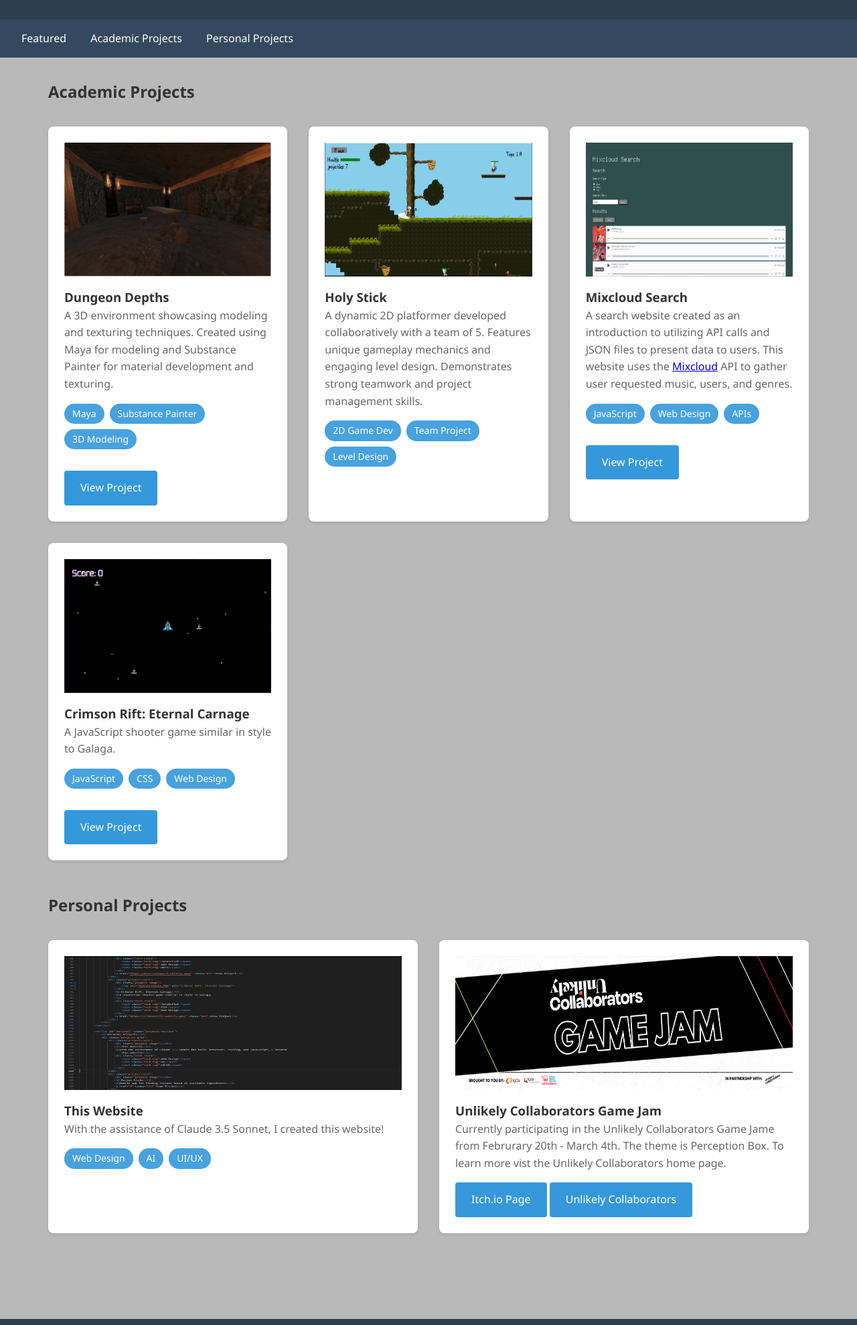
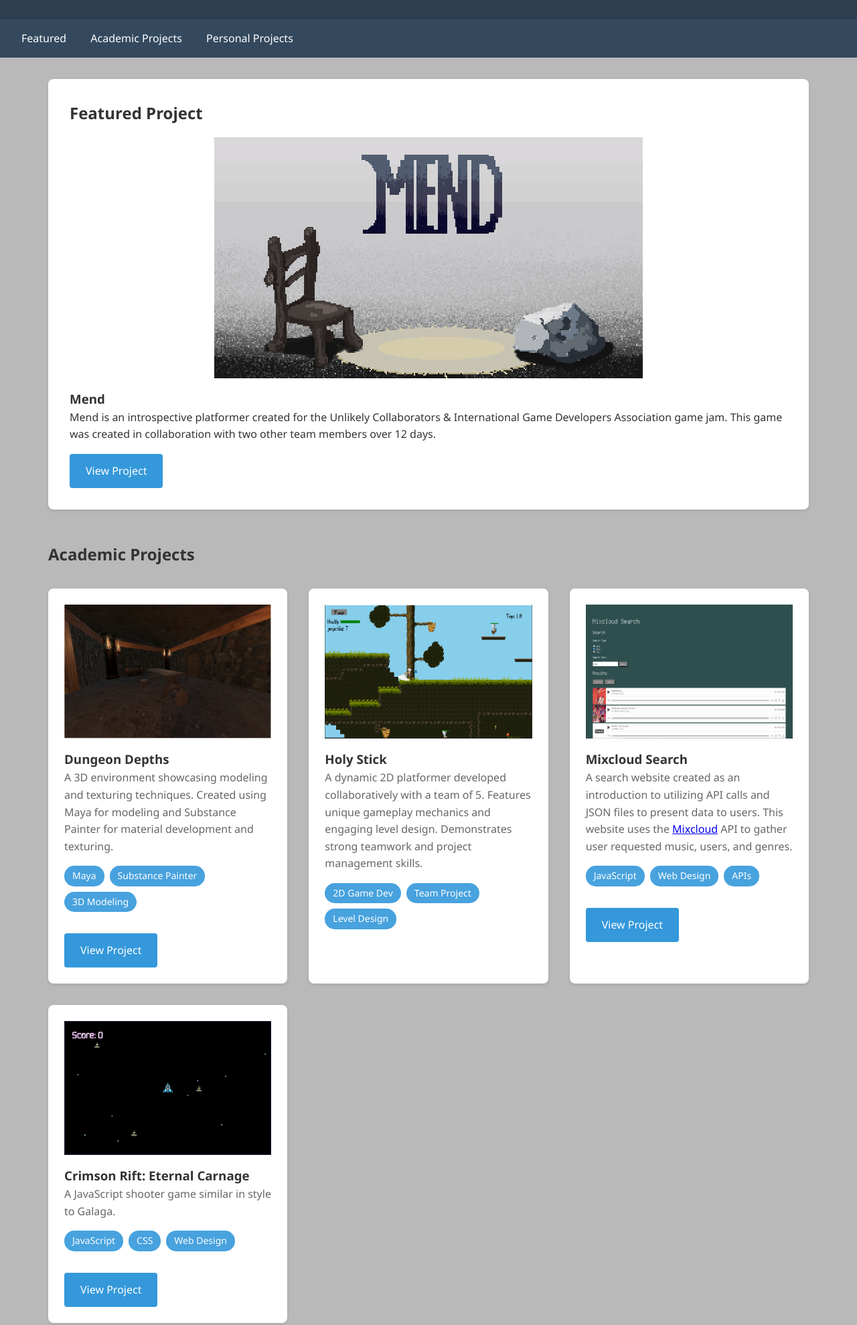
Before and after one commit to HackRaindrop/Portfolio-Website, a plain HTML site: page index.html in a window 1280 px wide. Shown: the part 181-2160 px from the top of the page at 67% size. Drawn offline with Linux system fonts and the light colour scheme.

Commit message:
Mend Push

```diff
--- a/index.html
+++ b/index.html
@@ -40,14 +40,17 @@
     </nav>
 
     <main class="container">
-        <!--<section id="featured" class="featured-project">
+        <section id="featured" class="featured-project">
             <h2>Featured Project</h2>
-            <div class="featured-image"></div>
-            <h3>AI-Powered Task Manager</h3>
-            <p>A sophisticated task management system that uses machine learning to prioritize and categorize tasks
-                automatically. Built with Python, TensorFlow, and React.</p>
-            <a href="#" class="btn">View Project</a>
-        </section> !-->
+            <div class="featured-image">
+                <img src="media/mend.png" alt="Mend">
+            </div>
+            <h3>Mend</h3>
+            <p>Mend is an introspective platformer created for the Unlikely Collaborators & International Game
+                Developers Association game jam. This game was created in collaboration with two other team
+                members over 12 days.</p>
+            <a href="https://hackrain.itch.io/mend" class="btn">View Project</a>
+        </section>
 
         <section id="academic" class="projects-section">
             <h2>Academic Projects</h2>
@@ -132,13 +135,20 @@
                 </div>
                 <div class="project-card">
                     <div class="project-image">
-                        <img src="media/gamejam.PNG" alt="Unlikely Collaborators Game Jam">
+                        <img src="media/mend.png" alt="Mend">
                     </div>
-                    <h3>Unlikely Collaborators Game Jam</h3>
-                    <p>Currently participating in the Unlikely Collaborators Game Jame from Februrary 20th -
-                        March 4th. The theme is Perception Box. To learn more vist the Unlikely Collaborators home page.
+                    <h3>Mend</h3>
+                    <p>Mend is an introspective platformer created for the Unlikely Collaborators & International Game
+                        Developers Association game jam. This game was created in collaboration with two other team
+                        members over 12 days.
                     </p>
-                    <a href="https://itch.io/jam/unlikely-collaborators-game-jam" class="btn">Itch.io Page</a>
+                    <div class="tech-stack">
+                        <span class="tech-tag">Unity</span>
+                        <span class="tech-tag">C#</span>
+                        <span class="tech-tag">UI/UX</span>
+                        <span class="tech-tag">Level Design</span>
+                    </div>
+                    <a href="https://hackrain.itch.io/mend" class="btn">View Project</a>
                     <a href="https://www.unlikelycollaborators.com/" class="btn">Unlikely Collaborators</a>
                 </div>
             </div>
--- a/style/styles.css
+++ b/style/styles.css
@@ -8,7 +8,7 @@
     --nav-bg: #34495e;
     --accent-color: #3498db;
     --accent-hover: #2980b9;
-    --card-shadow: 0 2px 5px rgba(0,0,0,0.1);
+    --card-shadow: 0 2px 5px rgba(0, 0, 0, 0.1);
 }
 
 :root[data-theme="dark"] {
@@ -20,7 +20,7 @@
     --nav-bg: #111827;
     --accent-color: #60a5fa;
     --accent-hover: #3b82f6;
-    --card-shadow: 0 2px 5px rgba(0,0,0,0.3);
+    --card-shadow: 0 2px 5px rgba(0, 0, 0, 0.3);
 }
 
 /* Theme transition */
@@ -30,7 +30,12 @@
 }
 
 /* Faster text color transitions */
-h1, h2, h3, p, a, span {
+h1,
+h2,
+h3,
+p,
+a,
+span {
     transition: color 0.15s ease;
 }
 
@@ -149,10 +154,17 @@ nav a:hover {
 
 .featured-image {
     width: 100%;
-    height: 300px;
-    background-color: var(--text-secondary);
+    display: flex;
+    justify-content: center;
+    align-items: center;
     margin: 1rem 0;
-    border-radius: 4px;
+}
+
+.featured-image img {
+    max-width: 100%;
+    max-height: 400px;
+    /* Adjust this value as needed */
+    object-fit: contain;
 }
 
 /* Project Grid styles */
@@ -199,8 +211,8 @@ nav a:hover {
     margin-bottom: 1rem;
 }
 
-.project-image img{
-    width:100%;
+.project-image img {
+    width: 100%;
     height: 100%;
 }
 
```
Also changed, not shown: media/mend.png (added).
